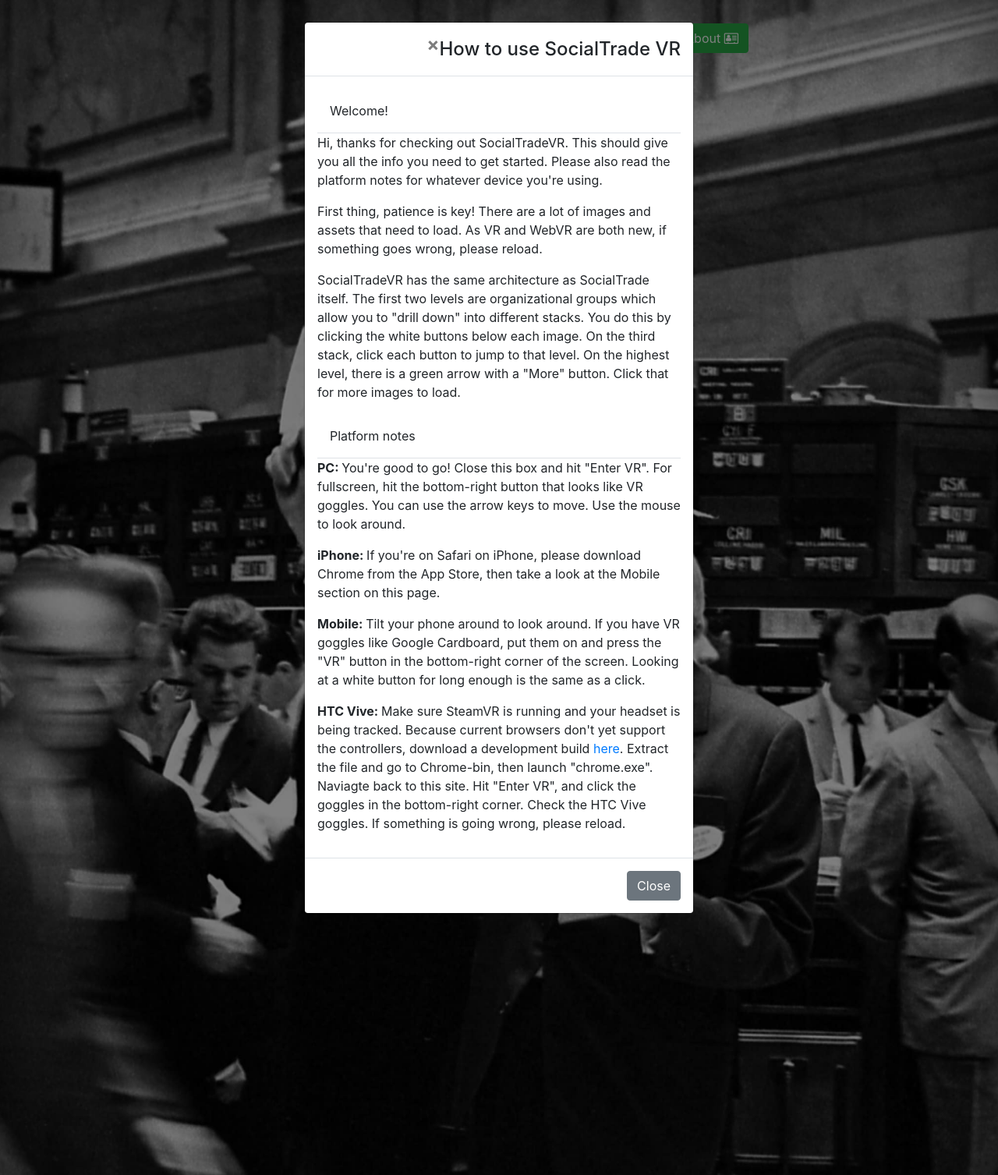
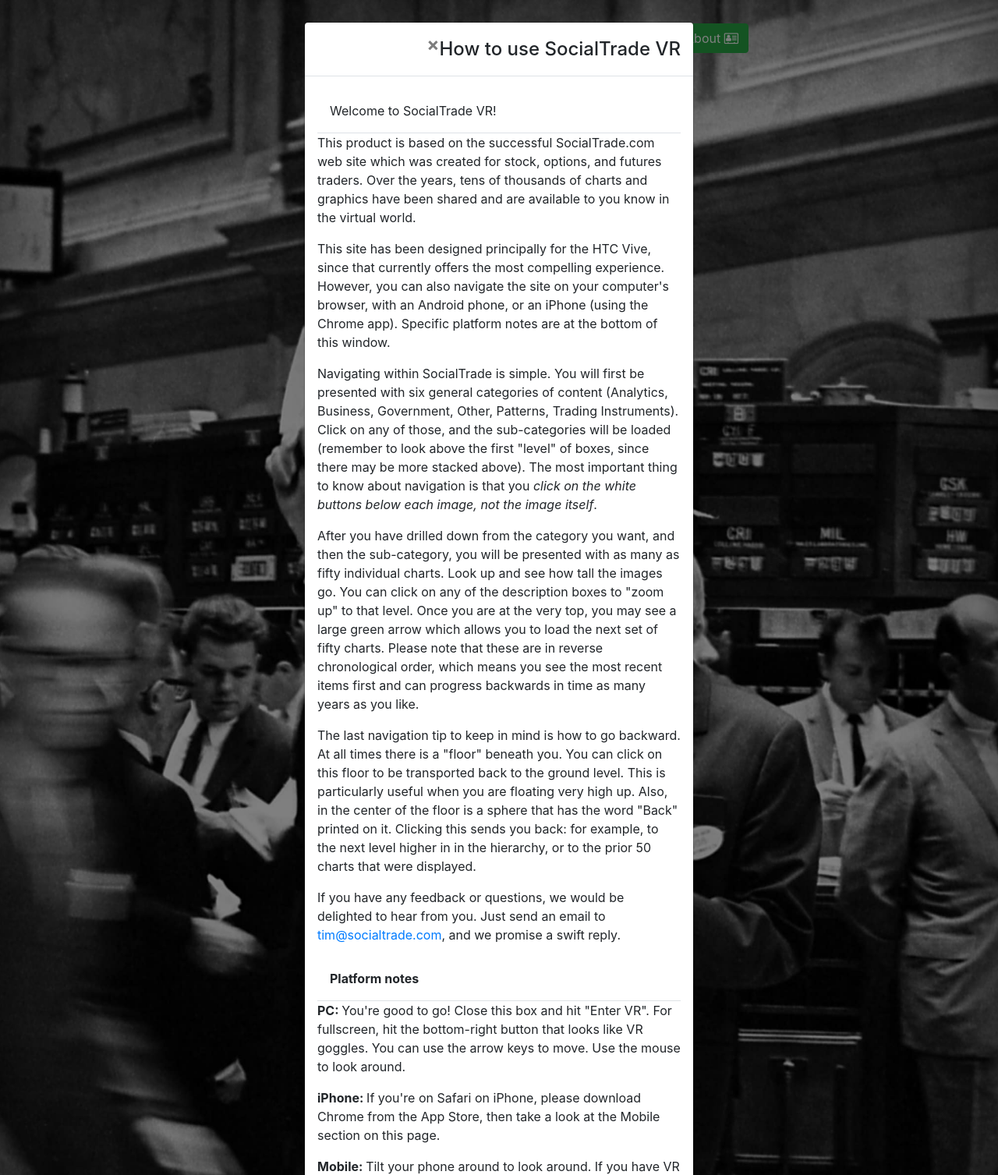
Before and after one commit to ehknight/socialtrade-vr, a Flask app: page / in a window 1280 px wide, after a click on "How To". Shown: the top 1507 px of the page at 78% size. Run offline with Flask 2, Linux system fonts and the light colour scheme; some libraries are stand-ins or nearby versions.

Commit message:
Update landing_page.html

```diff
--- a/templates/landing_page.html
+++ b/templates/landing_page.html
@@ -51,25 +51,47 @@
                             </div>
                             <div class="modal-body body-text">
                                 <div class="modal-header">
-                                    Welcome!
+                                    Welcome to SocialTrade VR!
                                 </div>
                                 <p>
-                                    Hi, thanks for checking out SocialTradeVR. This should give you all the info you need to get started. Please also read the
-                                    platform notes for whatever device you're using.
+                                    This product is based on the successful SocialTrade.com web site which was created
+                                    for stock, options, and futures traders. Over the years, tens of thousands of charts
+                                    and graphics have been shared and are available to you know in the virtual world.
                                 </p>
                                 <p>
-                                    First thing, patience is key! There are a lot of images and assets that need to load. As VR and WebVR are both new, if something
-                                    goes wrong, please reload.
+                                    This site has been designed principally for the HTC Vive, since that currently offers
+                                    the most compelling experience. However, you can also navigate the site on your
+                                    computer's browser, with an Android phone, or an iPhone (using the Chrome app).
+                                    Specific platform notes are at the bottom of this window.
                                 </p>
                                 <p>
-                                    SocialTradeVR has the same architecture as SocialTrade itself. The first two levels are organizational groups which allow
-                                    you to "drill down" into different stacks. You do this by clicking the white buttons
-                                    below each image. On the third stack, click each button to jump to that level. On the
-                                    highest level, there is a green arrow with a "More" button. Click that for more images
-                                    to load.
+                                   Navigating within SocialTrade is simple. You will first be presented with six general categories of
+                                    content (Analytics, Business, Government, Other, Patterns, Trading Instruments). Click on any of those, and
+                                    the sub-categories will be loaded (remember to look above the first "level" of boxes, since there may be more
+                                    stacked above). The most important thing to know about navigation is that you <em>click
+                                    on the white buttons below each image, not the image itself</em>.
+                                </p>
+                                <p>
+                                    After you have drilled down from the category you want, and then the sub-category, you will be presented
+                                    with as many as fifty individual charts. Look up and see how tall the images go. You can click on any of
+                                    the description boxes to "zoom up" to that level. Once you are at the very top, you may see a large green
+                                    arrow which allows you to load the next set of fifty charts. Please note that these are in reverse chronological
+                                    order, which means you see the most recent items first and can progress backwards in time as many
+                                    years as you like.
+                                </p>
+                                <p>
+                                    The last navigation tip to keep in mind is how to go backward. At all times there is a "floor" beneath you.
+                                    You can click on this floor to be transported back to the ground level. This is particularly useful
+                                    when you are floating very high up. Also, in the center of the floor is a sphere that has the word
+                                    "Back" printed on it. Clicking this sends you back: for example, to the next level higher in in the hierarchy,
+                                    or to the prior 50 charts that were displayed.
+                                </p>
+                                <p>
+                                    If you have any feedback or questions, we would be delighted to hear from you. Just send an email
+                                    to <a href=mailto:tim@socialtrade.com>tim@socialtrade.com</a>, and we promise a swift reply.
                                 </p>
                                 <div class="modal-header">
-                                    Platform notes
+                                    <b>Platform notes</b>
                                 </div>
                                 <p>
                                     <b>PC: </b> You're good to go! Close this box and hit "Enter VR". For fullscreen, hit
```
